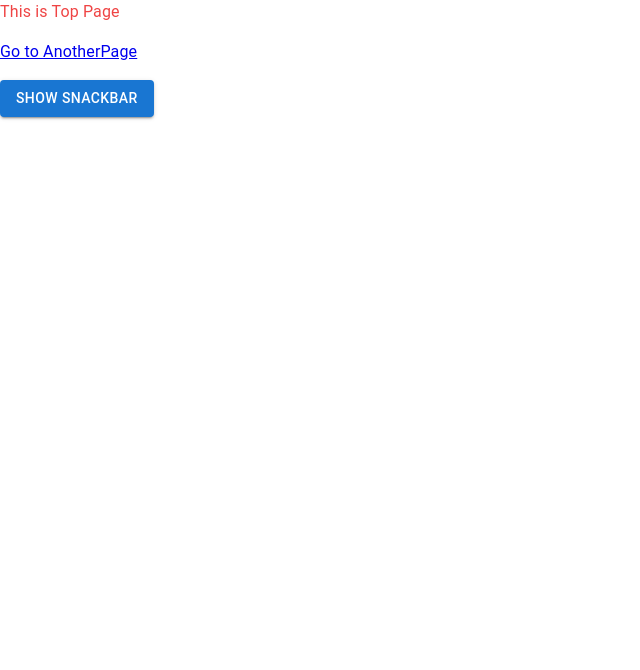
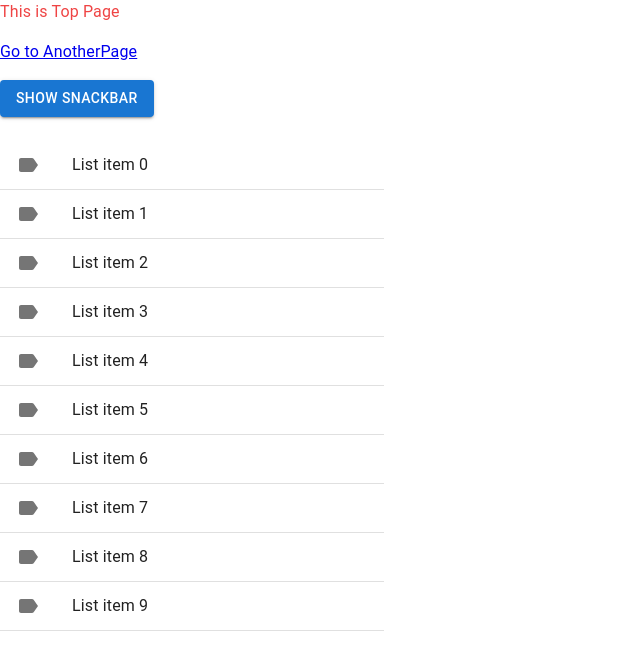
Before and after one commit to nakir323/react-mui-template, a React (Vite) app: page / in a window 1280 px wide. Shown: the top 670 px of the page, without its empty margins (0-640 px from the left). Built offline with nearby package versions, Linux system fonts and the light colour scheme.

Commit message:
Add react-query example

```diff
--- a/src/main.tsx
+++ b/src/main.tsx
@@ -1,4 +1,5 @@
 import { CssBaseline } from '@mui/material';
+import { QueryClient, QueryClientProvider } from '@tanstack/react-query';
 import React from 'react';
 import ReactDOM from 'react-dom/client';
 import { RecoilRoot } from 'recoil';
@@ -8,8 +9,10 @@ import RouterConfig from './RouterConfig';
 ReactDOM.createRoot(document.getElementById('root') as HTMLElement).render(
   <React.StrictMode>
     <CssBaseline />
-    <RecoilRoot>
-      <RouterConfig />
-    </RecoilRoot>
+    <QueryClientProvider client={new QueryClient()}>
+      <RecoilRoot>
+        <RouterConfig />
+      </RecoilRoot>
+    </QueryClientProvider>
   </React.StrictMode>
 );
--- a/src/pages/topPage/TopPage.tsx
+++ b/src/pages/topPage/TopPage.tsx
@@ -1,9 +1,25 @@
-import { Box, Button } from '@mui/material';
+import LabelIcon from '@mui/icons-material/Label';
+import {
+  Box,
+  Button,
+  Divider,
+  List,
+  ListItem,
+  ListItemIcon,
+  ListItemText,
+} from '@mui/material';
+import { useQuery } from '@tanstack/react-query';
 import { Link } from 'react-router-dom';
 import useSnackbar from '../../shared/components/snackbar/useSnackbar';
 
 export default function TopPage() {
   const { open } = useSnackbar();
+  const { data } = useQuery({
+    queryKey: ['example'],
+    queryFn: async () =>
+      Array.from(Array(10).keys()).map((idx) => `List item ${idx}`),
+  });
+  if (!data) return <></>;
   return (
     <Box className="h-screen w-full">
       <Box className="flex flex-col gap-y-4">
@@ -18,6 +34,19 @@ export default function TopPage() {
             Show Snackbar
           </Button>
         </Box>
+        <List className="w-96">
+          {data.map((element: string) => (
+            <>
+              <ListItem>
+                <ListItemIcon>
+                  <LabelIcon />
+                </ListItemIcon>
+                <ListItemText primary={element} />
+              </ListItem>
+              <Divider />
+            </>
+          ))}
+        </List>
       </Box>
     </Box>
   );
```
